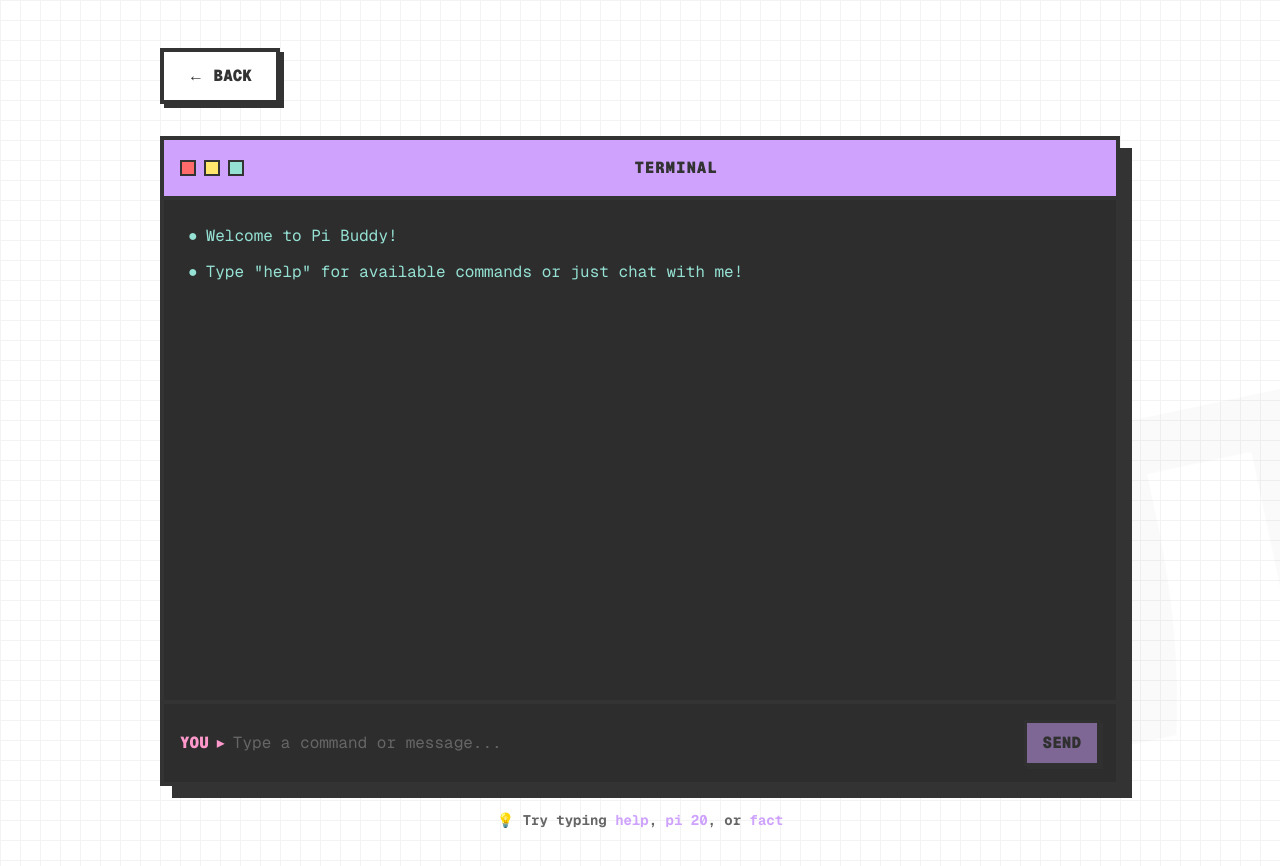
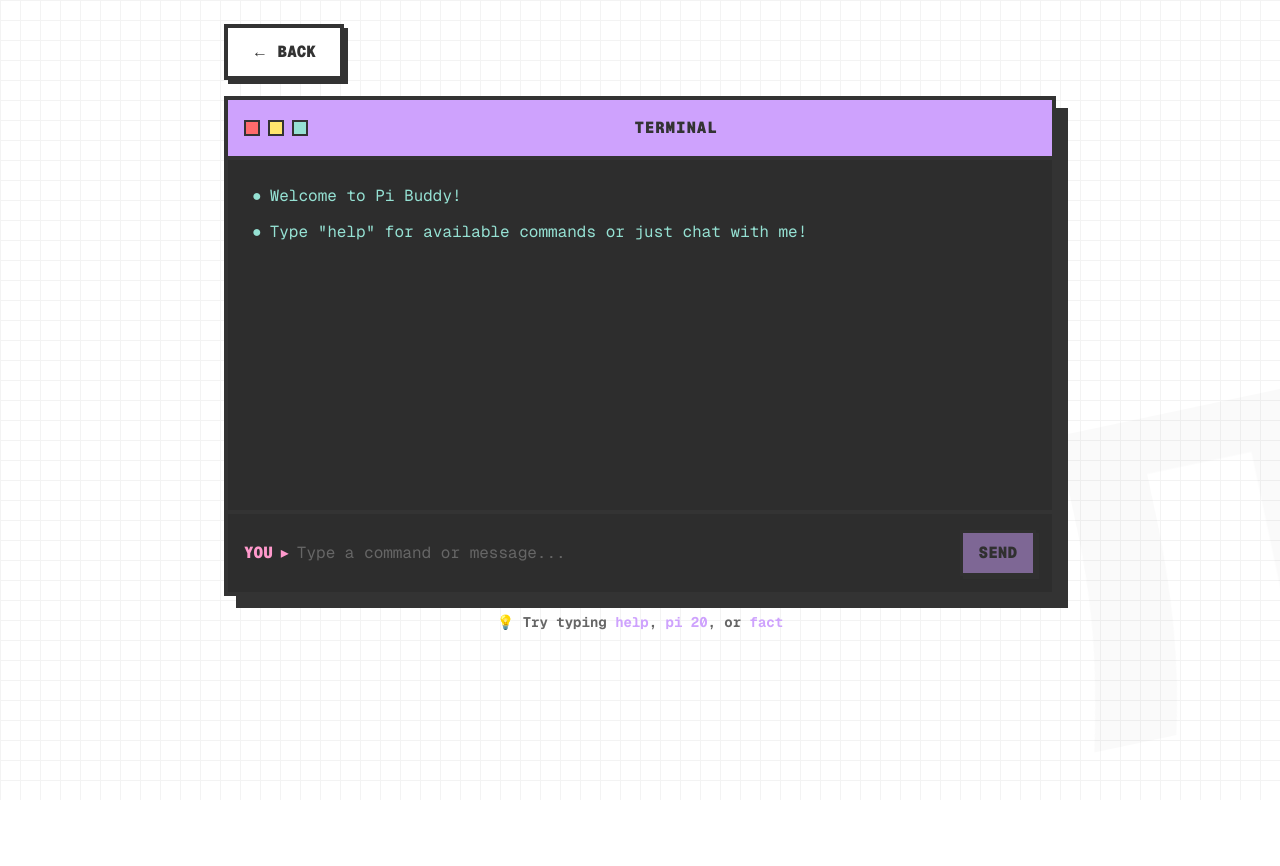
Before and after one commit to riannelimje/can-you-pi-frontend, a Next.js app: page /terminal in a window 1280 px wide. Shown: the top 866 px of the page. After the commit the page ends 800 px from the top, so only its background shows below. Built offline with nearby package versions, Linux system fonts and the light colour scheme.

Commit message:
refactor: stay within viewport

```diff
--- a/app/terminal/page.tsx
+++ b/app/terminal/page.tsx
@@ -131,9 +131,9 @@ export default function Terminal() {
         π
       </div>
 
-      <div className="relative container mx-auto px-8 py-12 max-w-5xl">
+      <div className="relative container mx-auto px-8 py-6 max-w-4xl">
         {/* Back Button */}
-        <div className="mb-8">
+        <div className="mb-4">
           <Link href="/">
             <button className="bg-[#ffffff] border-[4px] border-[#333] px-6 py-3 font-black text-[#333] shadow-[4px_4px_0px_0px_rgba(51,51,51,1)] hover:shadow-[6px_6px_0px_0px_rgba(51,51,51,1)] hover:-translate-x-0.5 hover:-translate-y-0.5 transition-all duration-100">
               ← BACK
@@ -159,7 +159,7 @@ export default function Terminal() {
           </div>
 
           {/* Terminal Content */}
-          <div className="bg-[#2D2D2D] p-6 min-h-[500px] max-h-[500px] overflow-y-auto custom-scrollbar">
+          <div className="bg-[#2D2D2D] p-6 h-[350px] overflow-y-auto custom-scrollbar">
             <div className="space-y-3">
               {messages.map((message, index) => (
                 <div key={index} className="flex gap-2">
@@ -225,7 +225,7 @@ export default function Terminal() {
         </div>
 
         {/* Help Text */}
-        <div className="mt-6 text-center">
+        <div className="mt-4 text-center">
           <p className="text-[#666] font-bold text-sm">
             💡 Try typing <span className="text-[#CEA2FD]">help</span>, <span className="text-[#CEA2FD]">pi 20</span>, or <span className="text-[#CEA2FD]">fact</span>
           </p>
```
